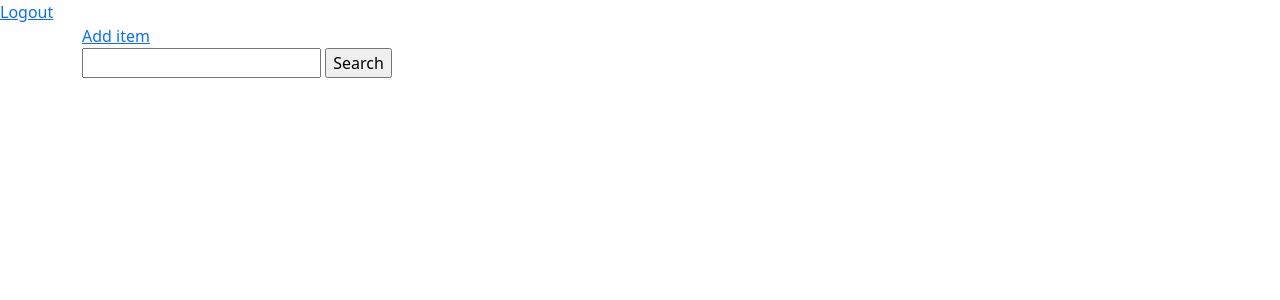
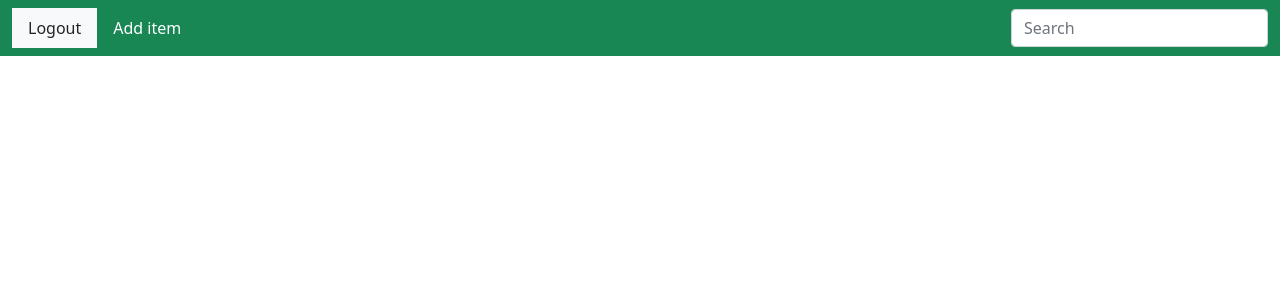
Before and after one commit to aaghamohammadi/journal, a Django app: page /notes/items/ in a window 1280 px wide. Shown: the top 300 px of the page. Run offline with Django 3.2, Linux system fonts and the light colour scheme; the visitor is signed in with stand-in values (Sample User, id 1); data that the repository does not hold is empty.

Commit message:
style(notes): design the navbar

```diff
--- a/notes/templates/notes/base.html
+++ b/notes/templates/notes/base.html
@@ -10,9 +10,23 @@
           integrity="sha384-F3w7mX95PdgyTmZZMECAngseQB83DfGTowi0iMjiWaeVhAn4FJkqJByhZMI3AhiU" crossorigin="anonymous">
 </head>
 <body>
-{% if request.user.is_authenticated %}
-<a href="{% url 'logout' %}">Logout</a>
-{% endif %}
+
+<nav class="navbar navbar-expand bg-success">
+    <div class="container-fluid">
+        <div class="collapse navbar-collapse">
+            {% if request.user.is_authenticated %}
+            <a href="{% url 'logout' %}" class="nav-link text-dark bg-light">Logout</a>
+            {% endif %}
+            {% block header %}
+
+            {% endblock header %}
+        </div>
+
+
+    </div>
+</nav>
+
+
 <div class="container">
     {% block content %} {% endblock content %}
 </div>
--- a/notes/templates/notes/landing.html
+++ b/notes/templates/notes/landing.html
@@ -1,19 +1,22 @@
 {% extends 'notes/base.html' %}
-{% block content %}
-<a href="{% url 'notes:create' %}">Add item</a>
+
+{% block header %}
+<a href="{% url 'notes:create' %}" class="nav-link me-auto text-white">Add item</a>
 
 <form method="GET">
-    <input type="text" name="search-area" value="{{ search_input }}">
-    <input type="submit" value="Search">
+    <input type="text" name="search-area" value="{{ search_input }}" placeholder="Search" class="form-control">
 </form>
+{% endblock header %}
+
+{% block content %}
 <table>
-{% for item in items %}
+    {% for item in items %}
     <tr>
         <td>{{ item.title }}</td>
         <td><a href="{% url 'notes:item' item.id %}">View</a></td>
         <td><a href="{% url 'notes:edit' item.id %}">Edit</a></td>
         <td><a href="{% url 'notes:delete' item.id %}">Delete</a></td>
     </tr>
-{% endfor %}
+    {% endfor %}
 </table>
 {% endblock content%}
--- a/notes/templates/notes/register.html
+++ b/notes/templates/notes/register.html
@@ -1,4 +1,7 @@
 {% extends 'notes/base.html' %}
+{% block header %}
+<a href="{% url 'login' %}" class="nav-link me-auto text-white">Login</a>
+{% endblock header %}
 {% block content %}
 <form method="post">
     {% csrf_token %}
--- a/templates/registration/login.html
+++ b/templates/registration/login.html
@@ -1,9 +1,11 @@
 {% extends 'notes/base.html' %}
+{% block header %}
+<a href="{% url 'notes:register' %}" class="nav-link me-auto text-white">Register</a>
+{% endblock header %}
 {% block content %}
 <form method="post">
     {% csrf_token %}
     {{ form.as_p }}
     <input type="submit" value="login">
 </form>
-<p>Do not you have an account? <a href="{% url 'notes:register' %}">Register</a></p>
 {% endblock content%}
```
